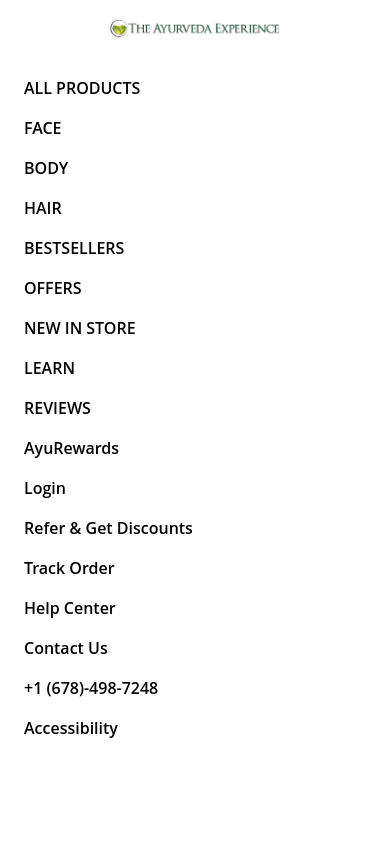
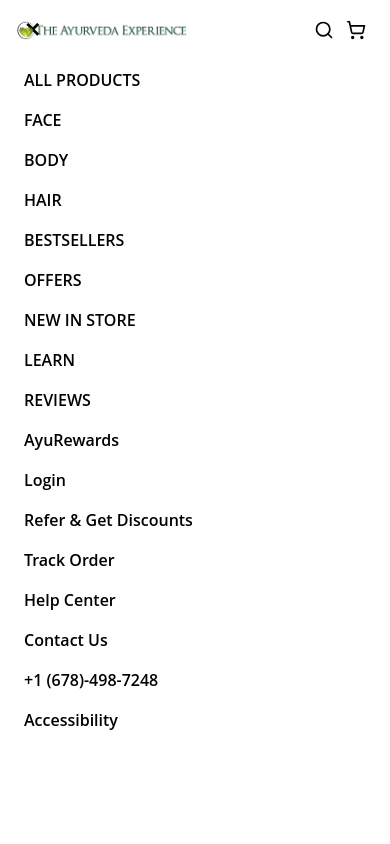
Before and after one commit to BidyutTLS/NnM-NLP11_New_page, a Next.js app: page / in a window 390 px wide. Both pictures are taken after a click on the button 28 px from the left and 20 px from the top of the page. Shown: the top 844 px of the page. Built offline with nearby package versions, Linux system fonts and the light colour scheme; no server answers.

Commit message:
Update Header.js

```diff
--- a/components/Header.js
+++ b/components/Header.js
@@ -1,8 +1,7 @@
-// components/Header.tsx
 import React, { useState, useEffect } from "react";
 import Head from "next/head";
 import Image from "next/image";
-import { Search, User, ShoppingCart, Menu } from "lucide-react";
+import { Search, ShoppingCart, Menu, User } from "lucide-react";
 
 const Header = () => {
   const [cartCount, setCartCount] = useState(0);
@@ -30,7 +29,7 @@ const Header = () => {
       <header className="w-full border-b border-gray-200 text-sm font-openSans relative">
         {/* Top Bar */}
         <div className="bg-gray-50 text-gray-700 flex justify-between items-center px-4 py-2">
-          {/* Hamburger or Close icon */}
+          {/* Hamburger / Close */}
           <button
             onClick={() => setMenuOpen(!menuOpen)}
             aria-label="Toggle Menu"
@@ -39,12 +38,12 @@ const Header = () => {
             {menuOpen ? "✕" : <Menu size={24} />}
           </button>
 
-          {/* Logo centered (hidden in desktop because it's in the nav below) */}
+          {/* Logo Centered (mobile only) */}
           <div className="lg:hidden absolute left-1/2 transform -translate-x-1/2">
-            <Image src="/logo.png" alt="The Ayurveda Experience Logo" width={140} height={40} />
+            <Image src="/logo.png" alt="The Ayurveda Experience" width={140} height={40} />
           </div>
 
-          {/* Right Icons */}
+          {/* Icons Right */}
           <div className="flex items-center space-x-4">
             <a href="/search" aria-label="Search"><Search size={20} /></a>
             <a href="/cart" className="relative" aria-label="View Cart">
@@ -60,10 +59,30 @@ const Header = () => {
 
         {/* Mobile Fullscreen Menu */}
         {menuOpen && (
-          <div className="fixed inset-0 z-50 bg-white px-6 py-4 text-black font-semibold flex flex-col space-y-5 overflow-y-auto">
-            {/* Logo centered again inside the menu */}
-            <div className="flex justify-center mb-4">
-              <Image src="/logo.png" alt="The Ayurveda Experience Logo" width={170} height={40} />
+          <div className="fixed inset-0 z-50 bg-white px-6 py-4 text-black font-semibold flex flex-col overflow-y-auto">
+            <div className="flex justify-between items-center mb-6">
+              {/* Close button */}
+              <button onClick={() => setMenuOpen(false)} aria-label="Close Menu" className="text-xl">
+                ✕
+              </button>
+
+              {/* Centered logo */}
+              <div className="flex-grow text-center -ml-6">
+                <Image src="/logo.png" alt="The Ayurveda Experience Logo" width={170} height={40} />
+              </div>
+
+              {/* Right icons */}
+              <div className="flex items-center space-x-3">
+                <a href="/search"><Search size={20} /></a>
+                <a href="/cart" className="relative">
+                  <ShoppingCart size={20} />
+                  {cartCount > 0 && (
+                    <span className="absolute -top-2 -right-2 text-xs bg-green-200 text-black rounded-full px-1">
+                      {cartCount}
+                    </span>
+                  )}
+                </a>
+              </div>
             </div>
 
             <nav className="flex flex-col gap-4 text-base">
@@ -91,7 +110,7 @@ const Header = () => {
         {/* Desktop Nav */}
         <div className="hidden lg:flex justify-between items-center px-6 py-4 bg-white">
           <a href="/" className="shrink-0">
-            <Image src="/logo.png" alt="The Ayurveda Experience Logo" width={180} height={50} priority />
+            <Image src="/logo.png" alt="Logo" width={180} height={50} priority />
           </a>
           <nav className="flex flex-wrap gap-5 font-semibold text-black text-sm">
             <a href="/collections/all-products">ALL PRODUCTS</a>
```
